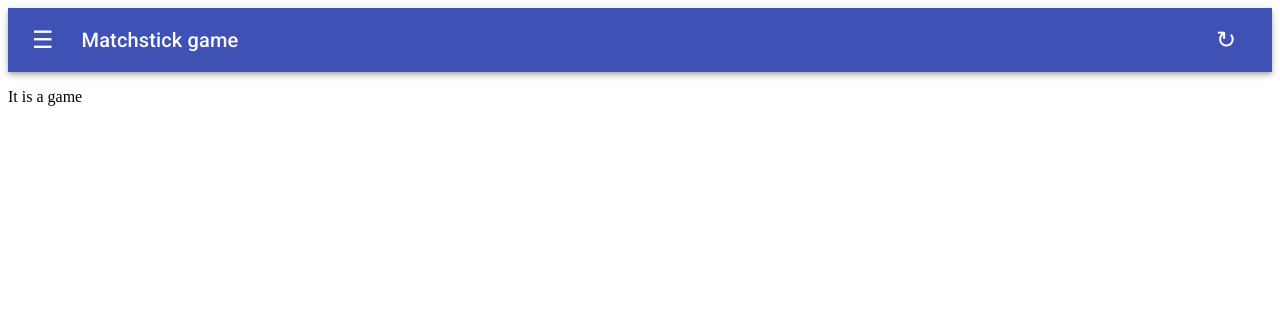
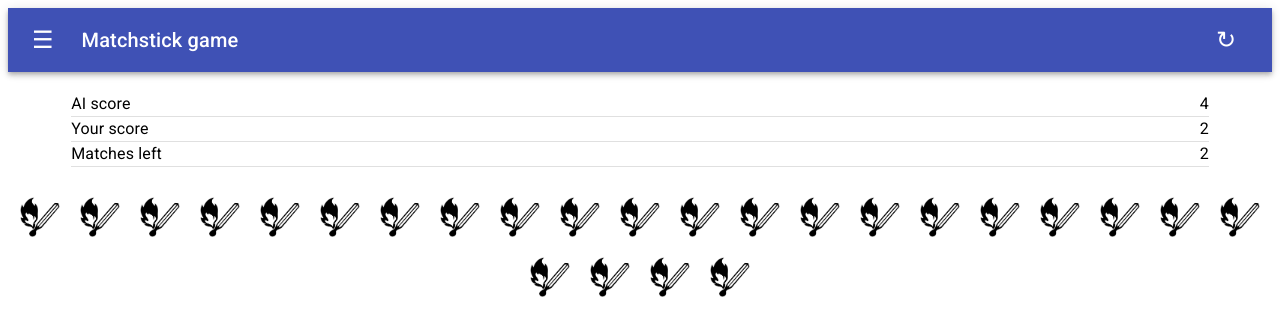
Before and after one commit to archontis-cpu/stormotion-internship-test-task, a React (Create React App) app: page / in a window 1280 px wide. Shown: the top 336 px of the page. Built offline with nearby package versions, Linux system fonts and the light colour scheme.

Commit message:
added matches to game

```diff
--- /dev/null
+++ b/src/components/field/field.module.css
@@ -0,0 +1,6 @@
+.Field {
+  margin-top: 20px;
+  display: flex;
+  justify-content: center;
+  flex-wrap: wrap;
+}
--- /dev/null
+++ b/src/components/field/field.tsx
@@ -0,0 +1,24 @@
+import React from "react";
+import {Matchstick} from "../matchstick/matchstick";
+import PropTypes from "prop-types";
+import classes from "./field.module.css";
+
+type FieldProps = {
+  total_quantity: number
+}
+
+export const Field: React.FC<FieldProps> = ({total_quantity = 25}) => {
+  const matches = [];
+  for (let i = 0; i < total_quantity; i++) {
+    matches.push(<Matchstick key={i} />);
+  }
+  return (
+    <div className={classes.Field}>
+      { matches }
+    </div>
+  );
+};
+
+Field.propTypes = {
+  total_quantity: PropTypes.number.isRequired
+};
--- /dev/null
+++ b/src/components/game/game.module.css
@@ -0,0 +1,5 @@
+.Game {
+  display: flex;
+  flex-direction: column;
+  align-items: center;
+}
--- a/src/components/game/game.tsx
+++ b/src/components/game/game.tsx
@@ -1,7 +1,13 @@
 import React from "react";
+import {Field} from "../field/field";
+import {ScoreBoard} from "../score-board/score-board";
+import classes from "./game.module.css";
 
 export const Game: React.FC = () => {
   return (
-    <p>It is a game</p>
+    <div className={classes.Game}>
+      <ScoreBoard />
+      <Field total_quantity={25}/>
+    </div>
   );
 };
--- /dev/null
+++ b/src/components/matchstick/matchstick.module.css
@@ -0,0 +1,15 @@
+.Matchstick {
+  height: 40px;
+  width: 40px;
+  padding: 10px;
+}
+
+.Matchstick > img {
+  height: 100%;
+  width: 100%;
+  border-radius: 3px;
+}
+
+/*.Matchstick > img:hover {*/
+/*  background: forestgreen;*/
+/*}*/
--- a/src/components/matchstick/matchstick.tsx
+++ b/src/components/matchstick/matchstick.tsx
@@ -1,9 +1,11 @@
 import React from "react";
+import classes from "./matchstick.module.css";
+import match from "./matchstick.png";
 
 export const Matchstick: React.FC = () => {
   return (
-    <>
-
-    </>
+    <div className={classes.Matchstick}>
+      <img src={match} alt="matchstick"/>
+    </div>
   );
 };
--- /dev/null
+++ b/src/components/score-board/score-board.module.css
@@ -0,0 +1,11 @@
+.ScoreBoard {
+  margin-top: 20px;
+  width: 90%;
+  display: flex;
+  flex-direction: column;
+}
+
+.Typography {
+  display: flex;
+  justify-content: space-between;
+}
--- /dev/null
+++ b/src/components/score-board/score-board.tsx
@@ -0,0 +1,26 @@
+import React from "react";
+import Divider from '@material-ui/core/Divider';
+import Typography from '@material-ui/core/Typography';
+import classes from "./score-board.module.css";
+
+export const ScoreBoard: React.FC = () => {
+  return (
+    <div className={classes.ScoreBoard}>
+      <Typography className={classes.Typography}>
+        <span>AI score</span>
+        <span>4</span>
+      </Typography>
+      <Divider />
+      <Typography className={classes.Typography}>
+        <span>Your score</span>
+        <span>2</span>
+      </Typography>
+      <Divider />
+      <Typography className={classes.Typography}>
+        <span>Matches left</span>
+        <span>2</span>
+      </Typography>
+      <Divider />
+    </div>
+  );
+};
```
Also changed, not shown: src/components/app-bar/app-bar.tsx (+6 -1 lines), src/components/matchstick/burning_matchstick.svg (deleted), src/components/matchstick/matchstick.png (added).
